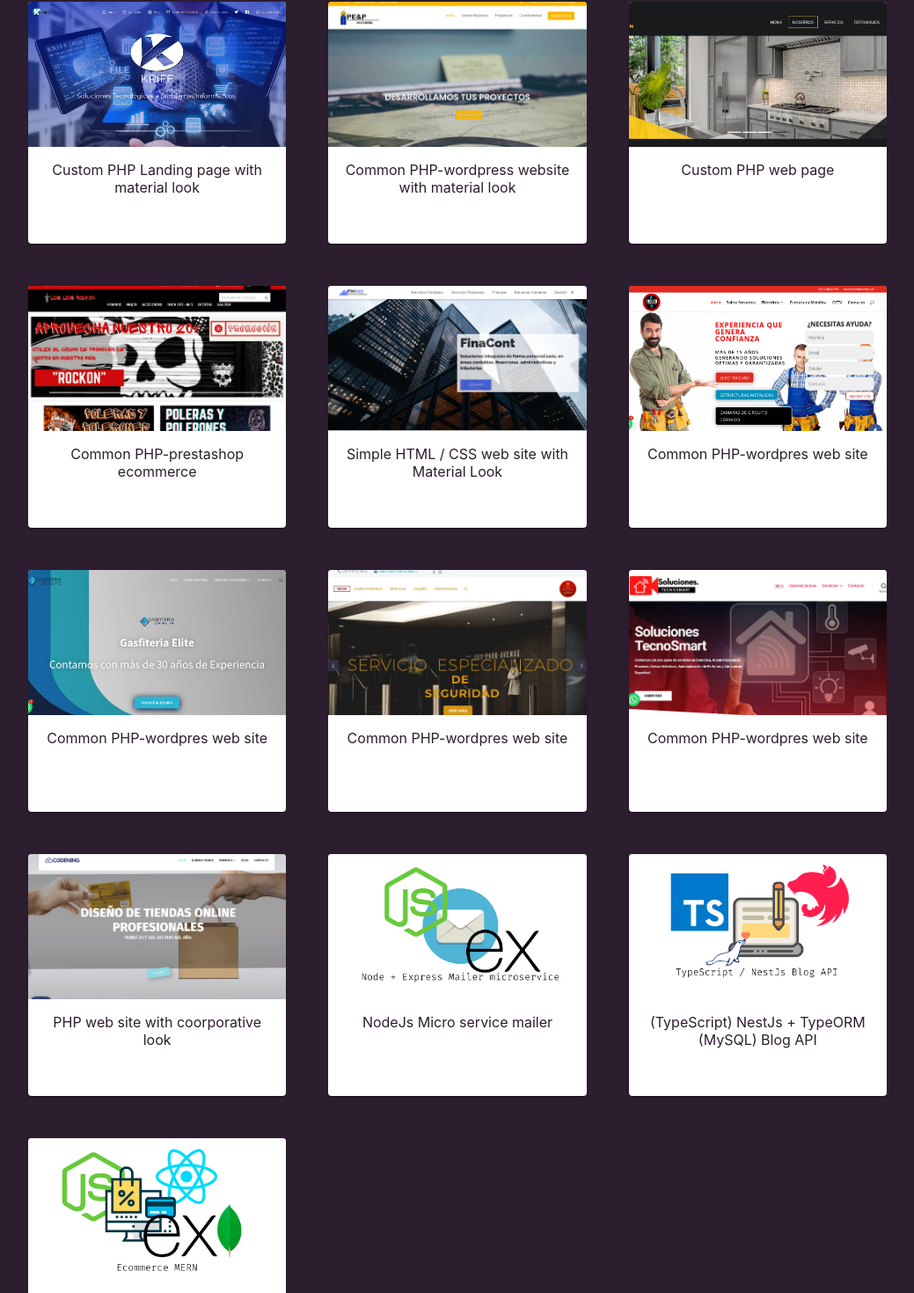
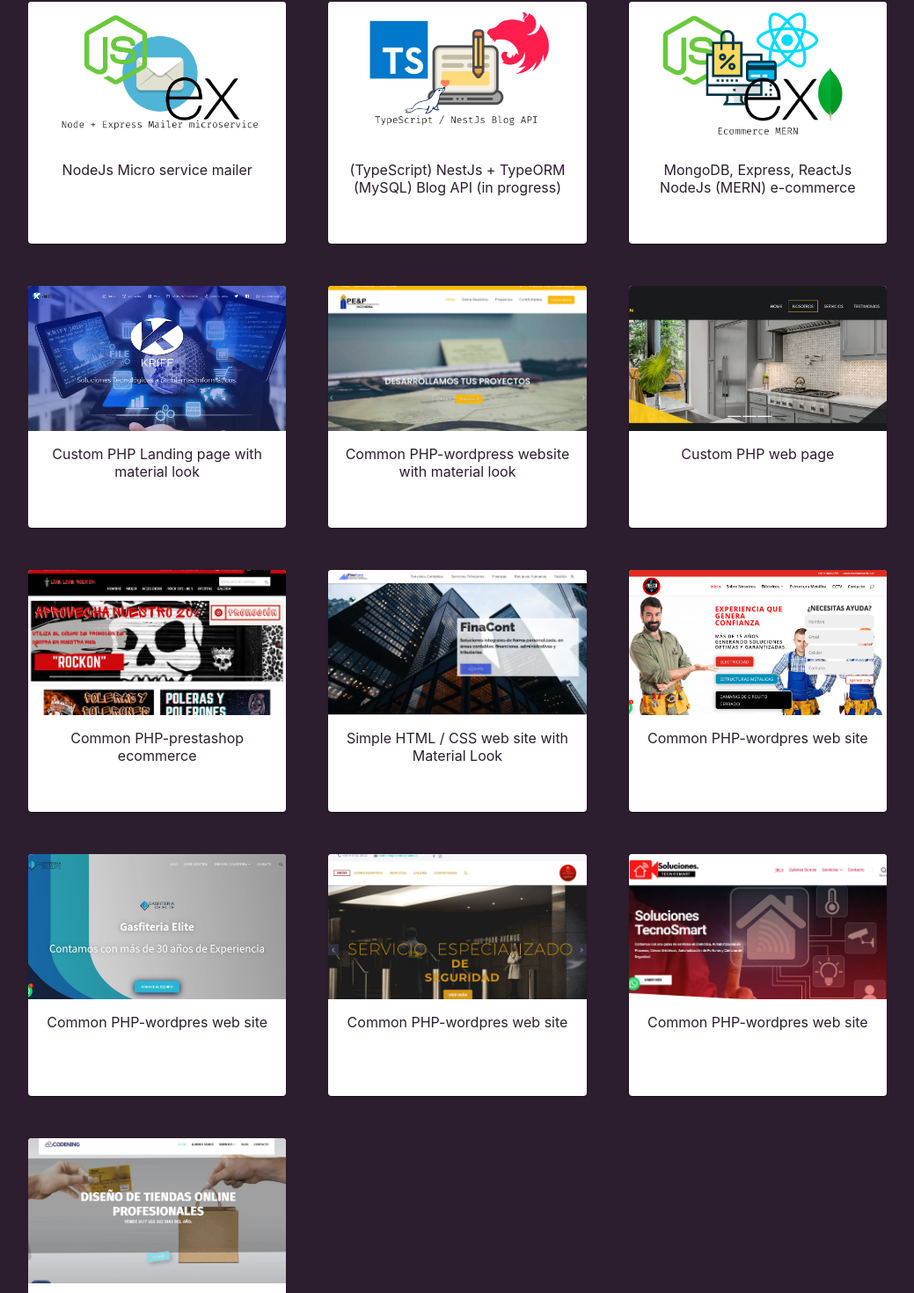
Before and after one commit to fsjorgeluis/portfolio, a React (Create React App) app: page / in a window 1280 px wide. Shown: the part 3218-4688 px from the top of the page at 88% size, without its empty margins (120-1159 px from the left). Built offline with nearby package versions, Linux system fonts and the light colour scheme.

Commit message:
actualizada my work data

```diff
--- a/src/data/index.js
+++ b/src/data/index.js
@@ -159,6 +159,21 @@ export const techs = [
 
 export const myWork = [
     {
+        title: "NodeJs Micro service mailer",
+        src: nodeMicroservice,
+        link: "https://github.com/fsjorgeluis/micromailer",
+    },
+    {
+        title: "(TypeScript) NestJs + TypeORM (MySQL) Blog API (in progress)",
+        src: nestjsBlogApi,
+        link: "https://github.com/fsjorgeluis/bloggy",
+    },
+    {
+        title: "MongoDB, Express, ReactJs NodeJs (MERN) e-commerce",
+        src: ecommerceMERN,
+        link: "https://github.com/fsjorgeluis/codeshop",
+    },
+    {
         title: "Custom PHP Landing page with material look",
         src: kriff,
         link: "https://kriff.cl",
@@ -208,19 +223,4 @@ export const myWork = [
         src: codening,
         link: "https://codeningspa.com",
     },
-    {
-        title: "NodeJs Micro service mailer",
-        src: nodeMicroservice,
-        link: "https://github.com/fsjorgeluis/micromailer",
-    },
-    {
-        title: "(TypeScript) NestJs + TypeORM (MySQL) Blog API",
-        src: nestjsBlogApi,
-        link: "https://github.com/fsjorgeluis/bloggy",
-    },
-    {
-        title: "MongoDB, Express, ReactJs NodeJs (MERN) e-commerce",
-        src: ecommerceMERN,
-        link: "https://github.com/fsjorgeluis/codeshop",
-    },
 ];
```
